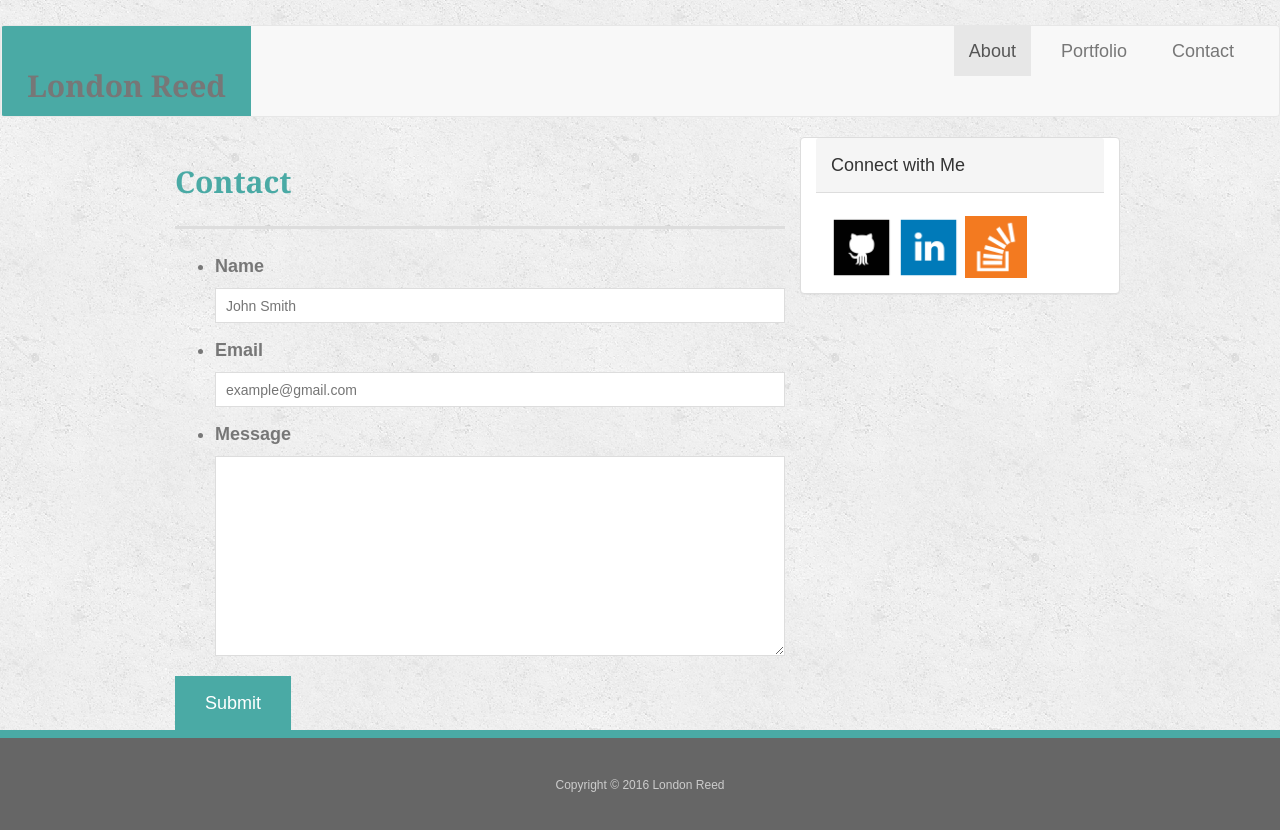
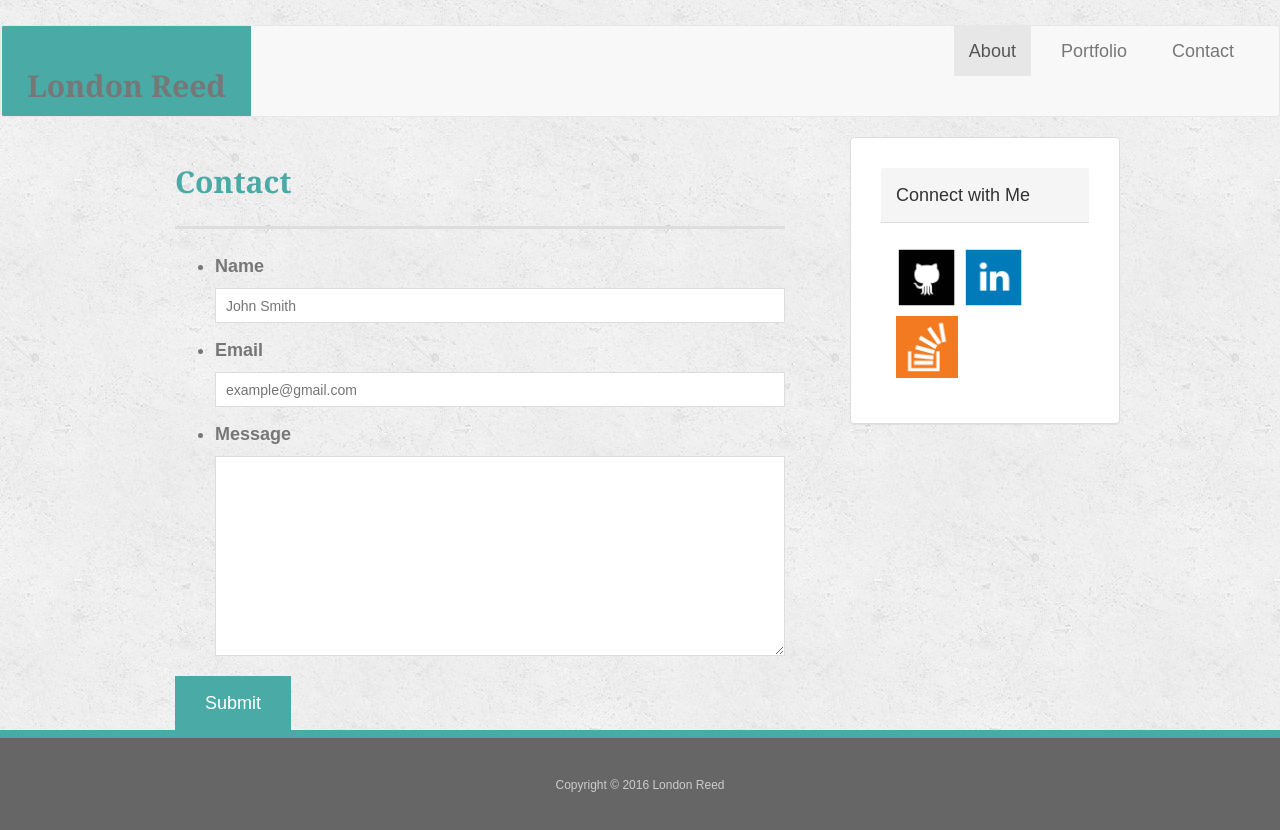
Before and after one commit to London-Reed/Bootstrap-Portfolio, a plain HTML site: page contact.html in a window 1280 px wide. Drawn offline with nearby package versions, Linux system fonts and the light colour scheme.

Commit message:
modified css

```diff
--- a/contact.html
+++ b/contact.html
@@ -57,7 +57,7 @@
                 <input type="submit">
               </form>
             </div>
-            <div class="panel panel-default col-md-4">
+            <div class="panel panel-default col-md-4 sidebar">
               <div class="panel-heading">Connect with Me</div>
               <div class="panel-body">
                 <a href="https://github.com/London-Reed"><img src="assets/images/github.png" class="social" alt="GitHub" /></a>
```
Also changed, not shown: portfolio.html (+1 -1 lines).
